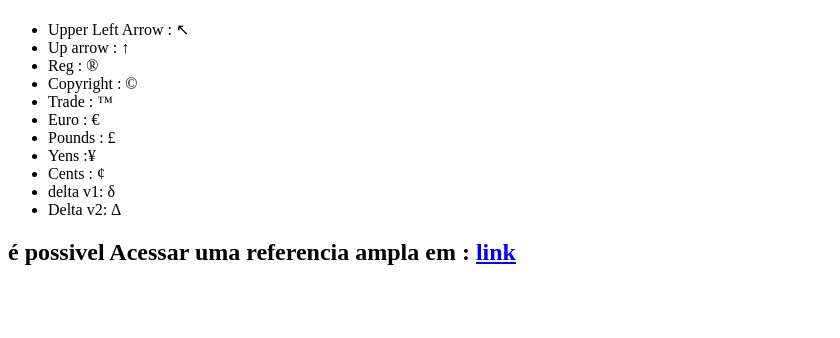
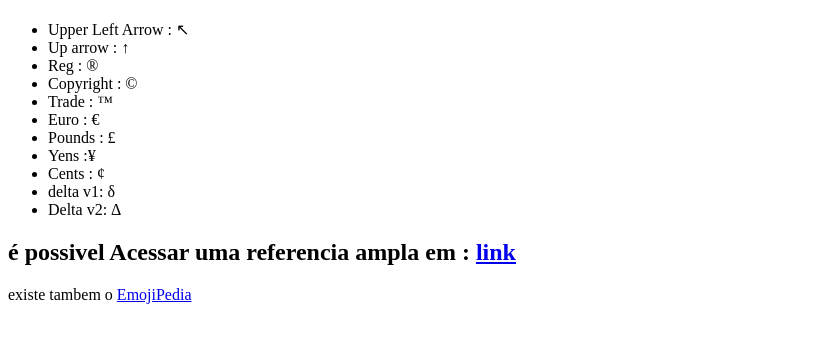
Before and after one commit to leolm83/HTML_CSS, a plain HTML site: page curso_em_video/ex003/index.html in a window 1280 px wide. Shown: the part 60-398 px from the top of the page, without its empty margins (0-840 px from the left). Drawn offline with Linux system fonts and the light colour scheme.

Commit message:
adicionando link do emojipedia

```diff
--- a/curso_em_video/ex003/index.html
+++ b/curso_em_video/ex003/index.html
@@ -22,5 +22,6 @@
     <li>Delta v2: &Delta;</li>
     </ul>
     <h2>é possivel Acessar uma referencia ampla em : <a href="https://www.w3schools.com/charsets/ref_utf_punctuation.asp">link</a></h2>
+    <p>existe tambem o <a href="https://emojipedia.org/">EmojiPedia</a></p>
 </body>
 </html>
```
